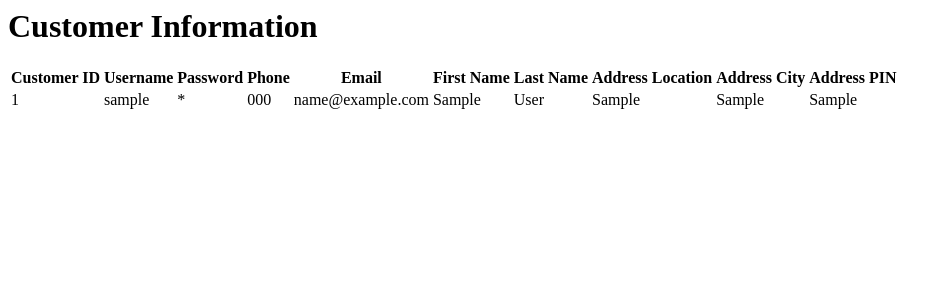
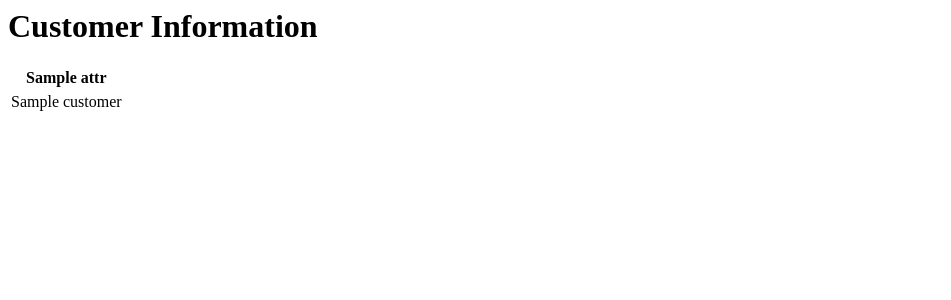
Before and after one commit to prateek21081/NerdLabs, a Flask app: template templates/customer/customer.html in a window 1280 px wide. Shown: the top 300 px of the page, without its empty margins (0-951 px from the left). Run offline with Flask 3, Linux system fonts and the light colour scheme; the template is opened without the code that fills it: most values are stand-ins (such as "Sample title", 1, 10 or a date in 2020).

Commit message:
fix: customer routes

```diff
--- a/templates/customer/customer.html
+++ b/templates/customer/customer.html
@@ -1,5 +1,3 @@
-<!-- customer.html -->
-
 <html>
   <head>
     <title>Customer Info</title>
@@ -9,30 +7,20 @@
     <table>
       <thead>
         <tr>
-          <th>Customer ID</th>
-          <th>Username</th>
-          <th>Password</th>
-          <th>Phone</th>
-          <th>Email</th>
-          <th>First Name</th>
-          <th>Last Name</th>
-          <th>Address Location</th>
-          <th>Address City</th>
-          <th>Address PIN</th>
+          {% for attr in context.attributes %}
+              <th>{{ attr }}</th>
+          {% endfor %}
         </tr>
       </thead>
       <tbody>
         <tr>
-          <td>{{ customer['cust_id'] }}</td>
-          <td>{{ customer['username'] }}</td>
-          <td>{{ '*' * customer['password']|length }}</td>
-          <td>{{ customer['phone'] }}</td>
-          <td>{{ customer['email'] }}</td>
-          <td>{{ customer['first_name'] }}</td>
-          <td>{{ customer['last_name'] }}</td>
-          <td>{{ customer['addr_loc'] }}</td>
-          <td>{{ customer['addr_city'] }}</td>
-          <td>{{ customer['addr_pin'] }}</td>
+            {% for customer in context.customers %}
+            <tr>
+                {% for c in customer %}
+                <td>{{ c }}</td>
+                {% endfor %}
+            </tr>
+            {% endfor %}
         </tr>
       </tbody>
     </table>
```
Also changed, not shown: templates/product/cabinet.html (deleted, +0 -30 lines).
